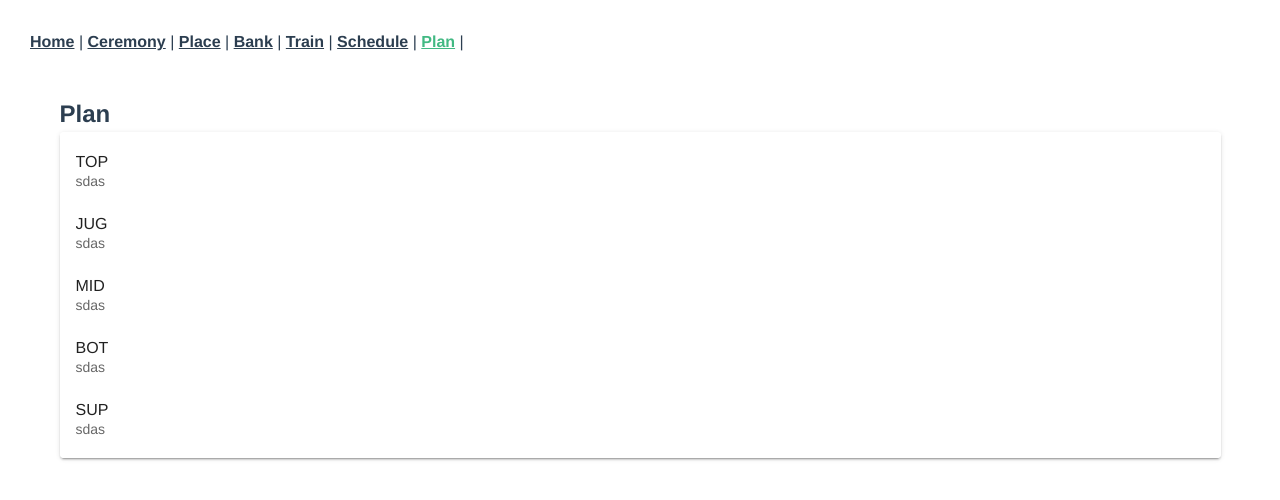
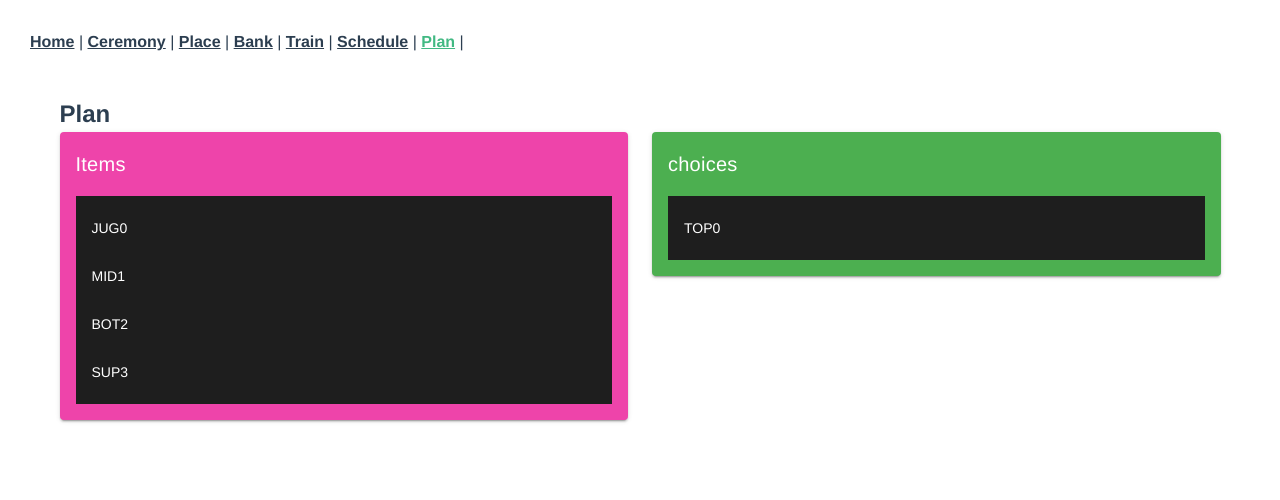
Before and after one commit to Nirvazure/Temptry, a Vue app: page /plan in a window 1280 px wide. Shown: the top 500 px of the page. Built offline with nearby package versions, Linux system fonts and the light colour scheme; a small style sheet from the web is missing.

Commit message:
add aplayer

```diff
--- a/package.json
+++ b/package.json
@@ -13,6 +13,7 @@
     "echarts": "^4.9.0",
     "roboto-fontface": "*",
     "vue": "^2.6.11",
+    "vue-aplayer": "^1.6.1",
     "vue-router": "^3.2.0",
     "vuedraggable": "^2.24.1",
     "vuetify": "^2.2.11",
--- a/src/views/Plan.vue
+++ b/src/views/Plan.vue
@@ -1,20 +1,41 @@
 <template>
   <v-container>
     <h2>Plan</h2>
-    <v-card>
-      <v-list shaped>
+
+    <v-row>
+      <v-col>
+        <v-card color="primary" dark>
+          <v-card-title>Items</v-card-title>
+          <v-card-text>
+            <v-list>
               <v-list-item-group>
-          <draggable v-model="items">
+                <draggable v-model="items" group="a1">
                   <v-list-item v-for="(item, i) in items" :key="i">
-              <v-list-item-content>
-                <v-list-item-title>{{ item }}</v-list-item-title>
-                <v-list-item-subtitle>sdas</v-list-item-subtitle>
-              </v-list-item-content>
+                    {{ item }}{{ i }}
                   </v-list-item>
                 </draggable>
               </v-list-item-group>
             </v-list>
+          </v-card-text>
         </v-card>
+      </v-col>
+      <v-col>
+        <v-card color="success" dark>
+          <v-card-title>choices</v-card-title>
+          <v-card-text>
+            <v-list>
+              <v-list-item-group>
+                <draggable v-model="choices" group="a1">
+                  <v-list-item v-for="(item, i) in choices" :key="i">
+                    {{ item }}{{ i }}
+                  </v-list-item>
+                </draggable>
+              </v-list-item-group>
+            </v-list>
+          </v-card-text>
+        </v-card>
+      </v-col>
+    </v-row>
   </v-container>
 </template>
 
@@ -23,7 +44,8 @@ import draggable from "vuedraggable";
 export default {
   components: { draggable },
   data: () => ({
-    items: ["TOP", "JUG", "MID", "BOT", "SUP"],
+    items: ["JUG", "MID", "BOT", "SUP"],
+    choices: ["TOP"],
   }),
 };
 </script>
--- a/src/views/Train.vue
+++ b/src/views/Train.vue
@@ -2,16 +2,29 @@
   <v-container>
     <h2>Promise Try</h2>
     <v-btn color="primary">Start</v-btn>
+    <aplayer
+      autoplay
+      :music="{
+        title: 'secret base~君がくれたもの~',
+        artist: 'Silent Siren',
+        src: 'http://sc1.111ttt.cn/2018/1/03/13/396131232171.mp3',
+        pic: 'https://moeplayer.b0.upaiyun.com/aplayer/secretbase.jpg',
+      }"
+    />
   </v-container>
 </template>
 
 <script>
+import Aplayer from "vue-aplayer";
 const promise = new Promise((resolve, reject) => {
   setTimeout(resolve, 3000, "done");
   reject;
 });
 
 export default {
+  components: {
+    Aplayer,
+  },
   data: () => ({}),
   mounted() {
     promise.then((v) => {
```
Also changed, not shown: 1 other file (tests, documents, lock files or other folders). Lines whose indentation alone changed are shown as unchanged.
